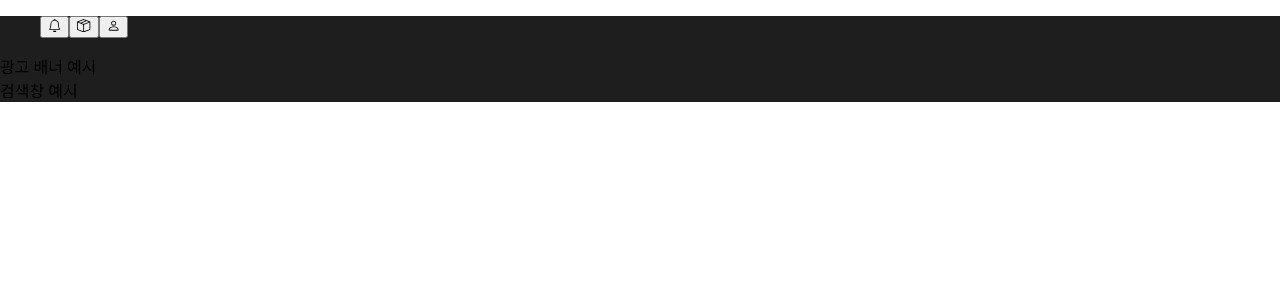
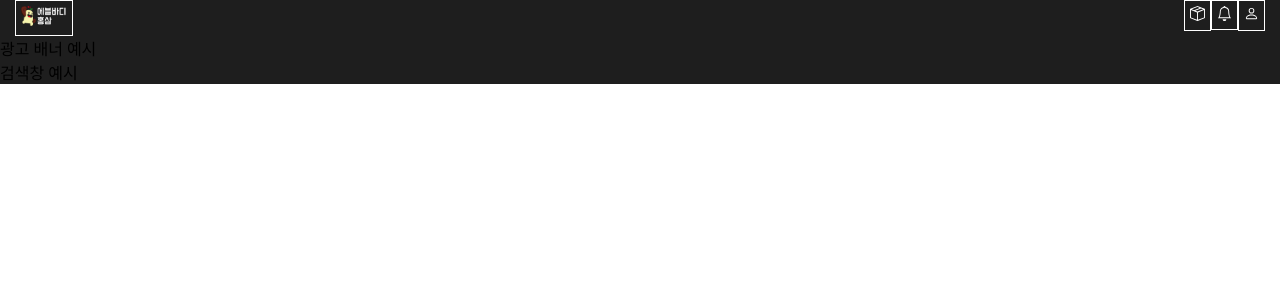
Before and after one commit to haeundae-triangle/hongsam-FE, a React (Create React App) app: page / in a window 1280 px wide. Shown: the top 300 px of the page. Built offline with nearby package versions, Linux system fonts and the light colour scheme.

Commit message:
FEAT: 상단바 컴포넌트 개발
상단바 버튼, 로고 완성했으나 세부적인 스타일링은 아직 못한 상태

onClick은 추후 개발 예정

```diff
--- /dev/null
+++ b/src/components/Icons/Icons.jsx
@@ -0,0 +1,51 @@
+import { Person, BoxSeam, Bell } from 'react-bootstrap-icons';
+import React from 'react';
+import mainLogo from '../../assets/2dLogo.png' ;
+import styles from './Icons.module.css';
+
+const BUTTON_ICON_SIZE = 15;
+
+export const LogoIcon = () => {
+    return (
+      <a href='/' className={styles.link_logo}>
+        <img
+            id={styles.topMenuLogo}
+            src={mainLogo}
+            alt="로고 아이콘"
+        />
+      </a>
+    )
+  }
+
+export const CartIcon = () => {
+return (
+    <a href='/' className={styles.link_cart}>
+        <BoxSeam
+            size={BUTTON_ICON_SIZE}
+            color='white'
+            />
+    </a>
+)
+}
+
+export const MymenuIcon = () => {
+return (
+    <a href='/' className={styles.link_mymenu}>
+        <Person
+        size={BUTTON_ICON_SIZE}
+        color='white'
+        />
+    </a>
+)
+}
+
+export const AlarmIcon = () => {
+return (
+    <button className={styles.btn_alarm}>
+        <Bell
+        size={BUTTON_ICON_SIZE}
+        color='white'
+        />
+    </button>
+)
+}
--- /dev/null
+++ b/src/components/Icons/Icons.module.css
@@ -0,0 +1,27 @@
+.btn_alarm {
+    padding: 5px;
+    position: relative;
+}
+
+.link_logo, .link_mymenu, .link_cart {
+    padding: 5px ;
+    position: relative;
+}
+
+.link_logo {
+    margin-left: 15px;
+}
+
+.link_mymenu {
+    margin-right: 15px;
+}
+
+a, button {
+    background-color: #1e1e1e;
+    border: 0.5px solid white;
+    display: inline-block;
+}
+
+#topMenuLogo {
+    height: 20px;
+}
--- a/src/components/Toolbars/ToolbarTopside.jsx
+++ b/src/components/Toolbars/ToolbarTopside.jsx
@@ -1,16 +1,27 @@
 import React from 'react';
-import {Person, BoxSeam, Bell} from 'react-bootstrap-icons'
+import {LogoIcon, CartIcon, AlarmIcon, MymenuIcon} from '../Icons/Icons'
 import styles from './ToolbarTopside.module.css'
 
+
+
+
 const ToolbarTopSide = () => {
+
+
   return (
-    <>
-      <ul className={styles.navbar}>
-        <button ><Bell /></button>
-        <button ><BoxSeam/></button>
-        <button ><Person /></button>
+    <header id='navbar' className={styles.navbar}>
+      <div id='navbarLogo'>
+        <LogoIcon />
+      </div>
+      <div>
+
+      </div>
+      <ul id='navbarRightMenu'>
+        <li id='topCartArea'><CartIcon /></li>
+        <li id='topAlarmArea'><AlarmIcon /></li>
+        <li id='topMymenuArea'><MymenuIcon /></li>
       </ul>
-    </>
+    </header>
   );
 };
 
--- a/src/components/Toolbars/ToolbarTopside.module.css
+++ b/src/components/Toolbars/ToolbarTopside.module.css
@@ -2,4 +2,24 @@
     background-color: #1e1e1e;
     color: white;
     list-style: none;
+    display: flex;
+    flex-direction: row;
+    justify-content: space-between;
   }
+
+.navbarRightMenu {
+  display: flex;
+  flex-direction: row;
+}
+
+ul {
+  display: flex;
+  flex-wrap: nowrap;
+  list-style: none;
+  margin: 0;
+  padding: 0;
+}
+
+li {
+  display: list-item;
+}
```
Also changed, not shown: src/assets/2dLogo.png (added), src/assets/2dLogo.svg (added).
